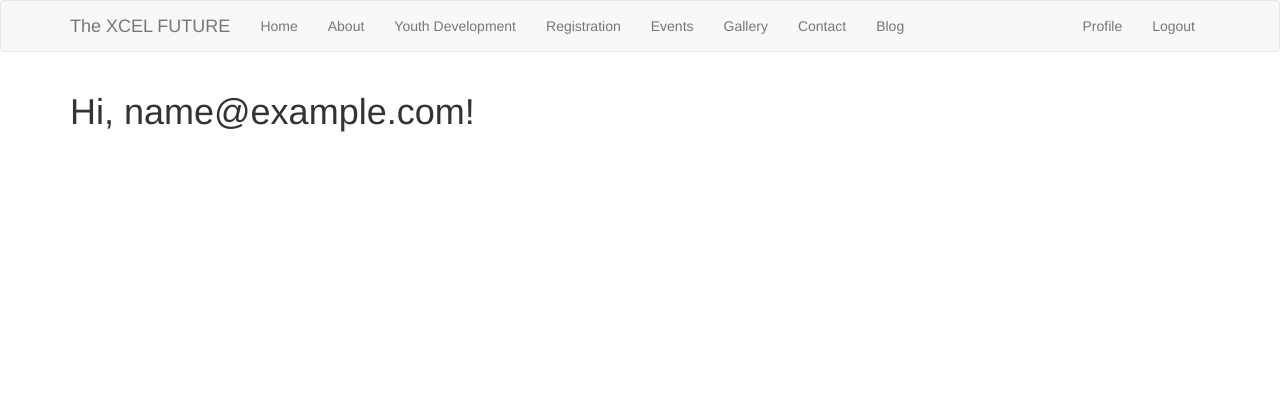
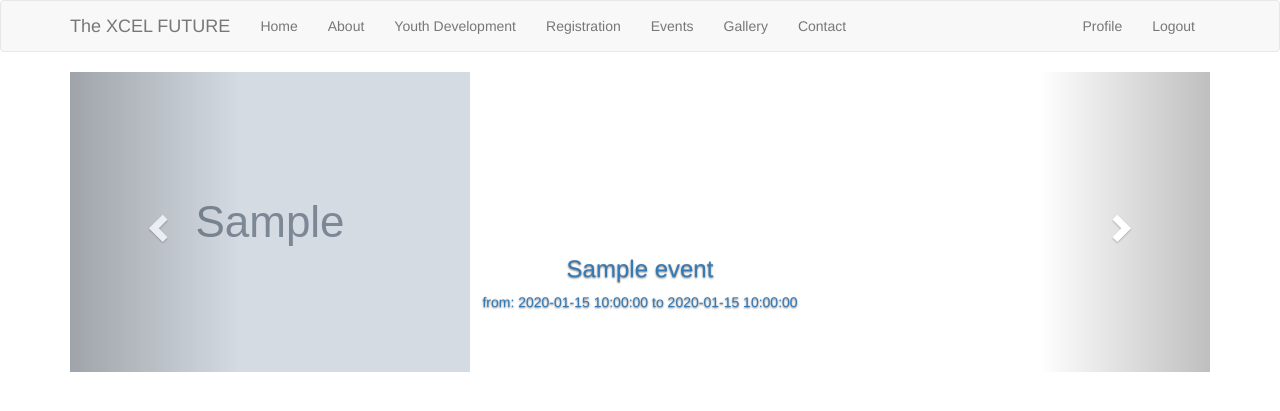
Before and after one commit to wujiahui62/XCEL, a Flask app: page / in a window 1280 px wide. Shown: the top 411 px of the page. Run offline with Flask 2, Linux system fonts and the light colour scheme; a user stored in the database is signed in; tables that the repository leaves empty hold one stand-in row (values such as "Sample post"); grey boxes marked "Sample" are stand-in pictures; some libraries are stand-ins or nearby versions.

Commit message:
added slide show

```diff
--- a/app/models.py
+++ b/app/models.py
@@ -135,6 +135,9 @@ class Event(db.Model):
     id = db.Column(db.Integer, primary_key=True)
     start_date = db.Column(db.DateTime, index=True, default=datetime.now)
     end_date = db.Column(db.DateTime, index=True)
+    location = db.Column(db.String(128))
+    limit = db.Column(db.Integer)
+    participants = db.Column(db.Integer, default=0)
     title = db.Column(db.String(500))
     body = db.Column(db.Text)
     event_file = db.relationship('File', secondary=event_file_table,
@@ -165,7 +168,7 @@ class Event(db.Model):
         return Event.query.filter(self.end_date - datetime.now() >= 0).order_by(Event.start_date.desc())
 
     def registrable(self):
-        return self.start_date >= datetime.now()
+        return self.start_date >= datetime.now() and self.participants < self.limit
 
     def relate_to_file(self, file):
         if not self.has_relation_to(file):
--- a/app/routes.py
+++ b/app/routes.py
@@ -11,9 +11,21 @@ last_name = None
 
 @app.route('/')
 @app.route('/index')
-@login_required
 def index():
-    return render_template("index.html", title="Home page")
+    slideshow = []
+    upcoming = Event().get_upcoming_events()
+    ongoing = Event().get_ongoing_events()
+    for event in upcoming:
+        eventobj = {}
+        eventobj['event'] = event
+        eventobj['image'] = event.related_images().first()
+        slideshow.append(eventobj)
+    for event in ongoing:
+        eventobj = {}
+        eventobj['event'] = event
+        eventobj['image'] = event.related_images().first()
+        slideshow.append(eventobj)
+    return render_template("index.html", title="Home page", slide=slideshow[0], slides=slideshow[1:], len=len(slideshow))
 
 @app.route('/login', methods=['GET', 'POST'])
 def login():
@@ -206,8 +218,9 @@ def register_event(event):
             flash('The member has already registered the event!')
             return redirect(url_for('index'))
         else:
-            # member.register(event)
-            # db.session.commit()
+            member.register(event)
+            event.participants = event.participants + 1
+            db.session.commit()
             send_confirmation_email(current_user, member, event)
             flash('The member has successfully registered the event!')
             return redirect(url_for('index'))
--- a/app/templates/base.html
+++ b/app/templates/base.html
@@ -14,7 +14,7 @@
                     <span class="icon-bar"></span>
                     <span class="icon-bar"></span>
                 </button>
-                <a class="navbar-brand" href="#">The XCEL FUTURE</a>
+                <a class="navbar-brand" href="{{ url_for('index') }}">The XCEL FUTURE</a>
             </div>
             <div class="collapse navbar-collapse" id="bs-example-navbar-collapse-1">
                 <ul class="nav navbar-nav">
@@ -25,7 +25,6 @@
                     <li><a href="{{ url_for('events') }}">{{ 'Events' }}</a></li>
                     <li><a href="#">{{ 'Gallery' }}</a></li>
                     <li><a href="#">{{ 'Contact' }}</a></li>
-                    <li><a href="#">{{ 'Blog' }}</a></li>
                 </ul>
                 <ul class="nav navbar-nav navbar-right">
                     {% if current_user.is_anonymous %}
--- a/app/templates/index.html
+++ b/app/templates/index.html
@@ -1,5 +1,46 @@
 {% extends "base.html" %}
 
 {% block app_content %}
-    <h1>Hi, {{ current_user.email }}!</h1>
-{% endblock %}
+<div id="myCarousel" class="carousel slide" data-ride="carousel">
+    <!-- Indicators -->
+    <ol class="carousel-indicators">
+      <li data-target="#myCarousel" data-slide-to="0" class="active"></li>
+      {% for number in range(1, len) %}
+      <li data-target="#myCarousel" data-slide-to="number"></li>
+      {% endfor %}
+    </ol>
+
+    <!-- Wrapper for slides -->
+    <div class="carousel-inner">
+      <div class="item active">
+        <img src="../files/{{ slide['image'].path }}" alt="{{ slide['image'].path }}">
+        <div class="carousel-caption">
+          <a href="{{ url_for('event', event=slide['event'].id) }}">
+          <h3>{{ slide['event'].title }}</h3>
+          <p>from: {{ slide['event'].start_date }} to {{ slide['event'].end_date }}</p></a>
+        </div>
+      </div>
+
+    {% for slide in slides %}
+      <div class="item">
+        <img src="../files/{{ slide['image'].path }}" alt="{{ slide['image'].path }}">
+        <div class="carousel-caption">
+        <a href="{{ url_for('event', event=slide['event'].id) }}">
+        <h3>{{ slide['event'].title }}</h3>
+        <p>from: {{ slide['event'].start_date }} to {{ slide['event'].end_date }}</p></a>
+        </div>
+      </div>
+    {% endfor %}
+    </div>
+
+    <!-- Left and right controls -->
+    <a class="left carousel-control" href="#myCarousel" data-slide="prev">
+      <span class="glyphicon glyphicon-chevron-left"></span>
+      <span class="sr-only">Previous</span>
+    </a>
+    <a class="right carousel-control" href="#myCarousel" data-slide="next">
+      <span class="glyphicon glyphicon-chevron-right"></span>
+      <span class="sr-only">Next</span>
+    </a>
+  </div>
+  {% endblock %}
```
Also changed, not shown: migrations/versions/6659f160a5ca_.py (added, +32 -0 lines), app.db, app/files/6ffb8f97f6850ac73cf12b5fe68b3e04.jpg (added), app/files/6ffb8f97f6850ac73cf12b5fe68b3e04_thumb.jpg (added), app/files/Animal-Desktop-Wallpaper.jpg (added), app/files/Animal-Desktop-Wallpaper_thumb.jpg (added), app/files/WRSvMTD.jpg (added), app/files/WRSvMTD_thumb.jpg (added), app/files/atmosphere-cloudiness-clouds-844297.jpg (added), app/files/atmosphere-cloudiness-clouds-844297_thumb.jpg (added), app/files/free-download-desktop-wallpaper1.jpg (added), app/files/free-download-desktop-wallpaper1_thumb.jpg (added).
